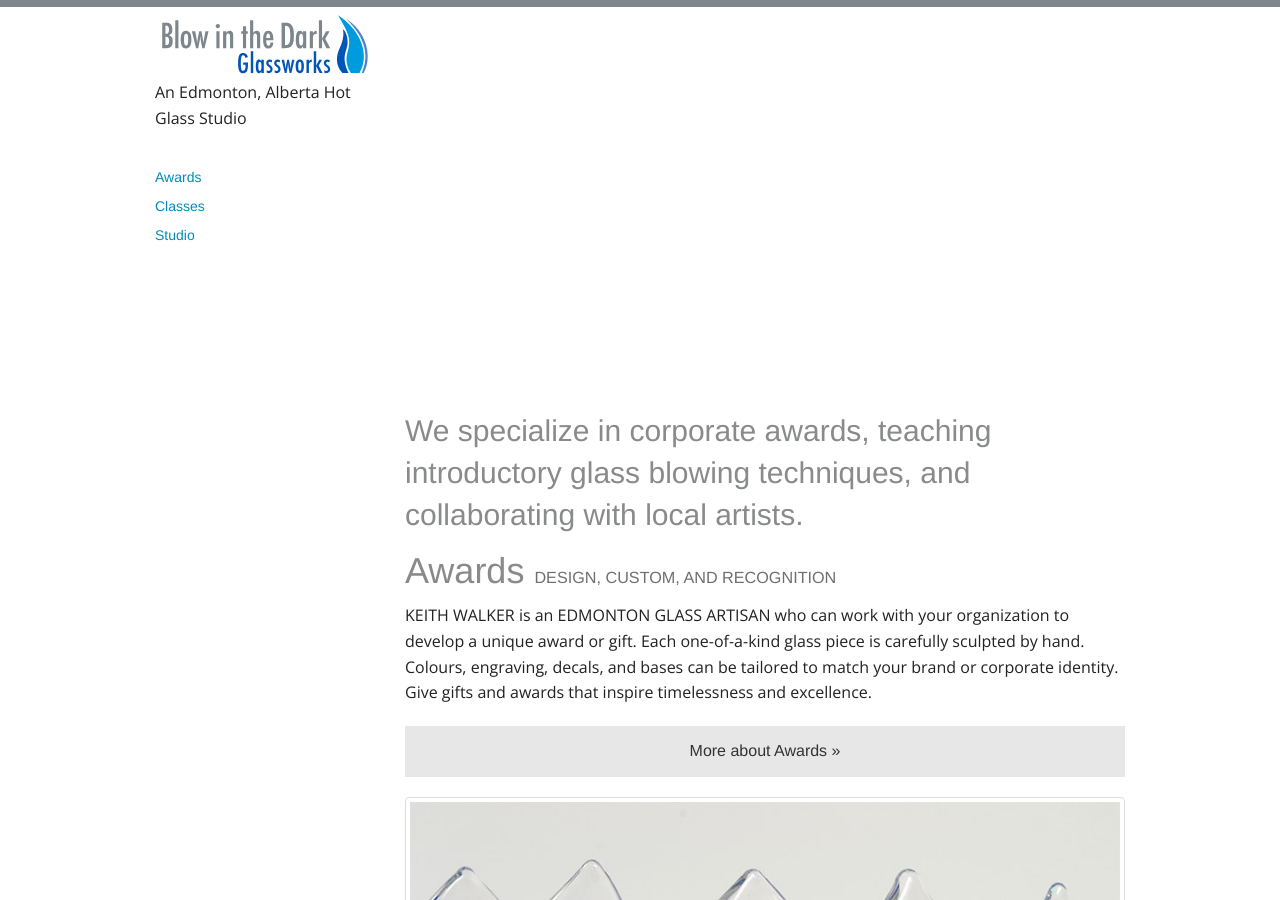
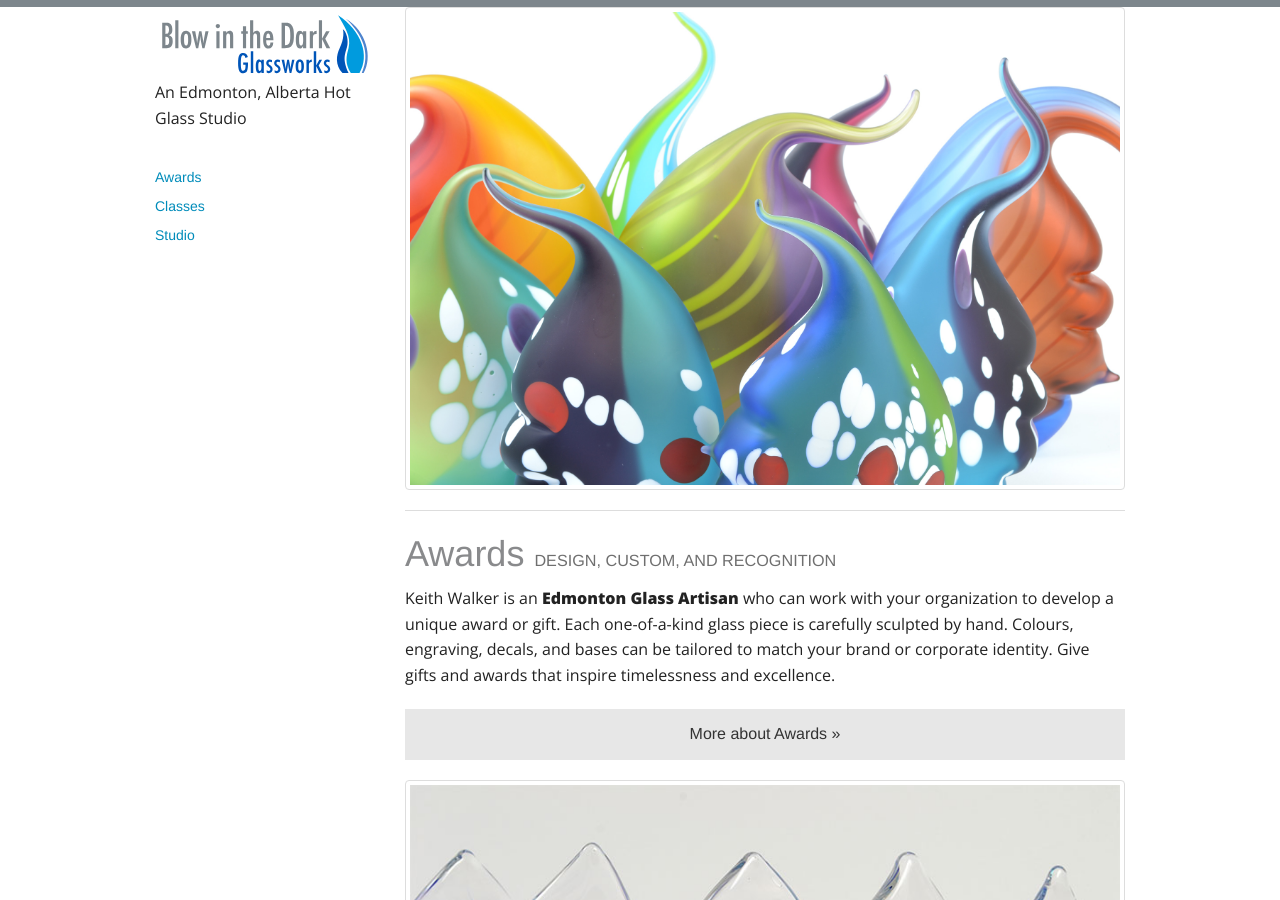
Before and after one commit to elidupuis/blowinthedark.ca, a Jekyll site: the page built from index.html, in a window 1280 px wide and 900 px high. Built offline with Jekyll 4.4.1, drawn with Linux system fonts in a browser that asks for light colours.

Commit message:
remove unneeded grid elements

```diff
--- a/index.html
+++ b/index.html
@@ -1,88 +1,37 @@
 ---
 layout: default
-title: Blow in the Dark Glassworks
+subhead: We specialize in corporate awards, teaching introductory glass blowing techniques, and collaborating with local artists.
+banner: img/hero.jpg
 ---
 
-
-<div class="hero" style="height:400px;"></div>
-      <h2>We specialize in corporate awards, teaching introductory glass blowing techniques, and collaborating with local artists.</h2>
-
-
-<!-- <div class="hero">
-  <div class="row">
-    <div class="column">
-      <h2 class="hero-title">Design and create one of a kind, hand blown glass sculptures.</h2>
-    </div>
-  </div>
-</div>
-
-<div class="quote l-mb3">
-  <div class="row">
-    <div class="column medium-9 medium-centered text-center">
-      <p class="quote-text">Each one-of-a-kind glass piece is carefully sculpted by hand.</p>
-    </div>
-  </div>
-</div>
- -->
+<hr>
 
 <section class="l-mb2">
-  <!-- <div class="text-center l-mb2">
-    <h1>Services</h1>
-  </div> -->
-  <div class="row l-mb3">
-    <div class="column">
   <h2 class="alpha">Awards <small>Design, Custom, And Recognition</small></h2>
-      <p>KEITH WALKER is an EDMONTON GLASS ARTISAN who can work with your organization to develop a unique award or gift. Each one-of-a-kind glass piece is carefully sculpted by hand. Colours, engraving, decals, and bases can be tailored to match your brand or corporate identity. Give gifts and awards that inspire timelessness and excellence.</p>
+  <p>Keith Walker is an <strong>Edmonton Glass Artisan</strong> who can work with your organization to develop a unique award or gift. Each one-of-a-kind glass piece is carefully sculpted by hand. Colours, engraving, decals, and bases can be tailored to match your brand or corporate identity. Give gifts and awards that inspire timelessness and excellence.</p>
   <a href="/awards/" class="button secondary expand">More about Awards &raquo;</a>
 
-    </div>
-    <div class="column">
   <p><img class="thumb" src="{{ site.assetpath }}img/awards.jpg" alt=""></p>
-    </div>
-  </div>
+</section>
 
-  <div class="row l-mb3">
-    <div class="column">
+<section class="l-mb2">
   <h2 class="alpha">Classes <small>Learn, Inspire, Create</small></h2>
   <p>At Blow In The Dark Glassworks students will learn the basics of the glassblowing process. Studio specializes in teaching beginners, classes are small and no experience necessary. Workshops run on the weekends and are offered in 1 day or 2 day intensive sessions.</p>
   <a href="/classes" class="button secondary expand">More about Classes &raquo;</a>
-    </div>
-    <div class="column">
   <p><img class="thumb" src="{{ site.assetpath }}img/classes.jpg" alt=""></p>
-    </div>
-  </div>
+</section>
 
-  <div class="row l-mb3">
-    <div class="column">
+<section class="l-mb2">
   <h2 class="alpha">Studio <small>Community, Projects, Collaborate</small></h2>
   <p>Hand blown glass artisans ready for collaboration with other local artists.</p>
   <p>Blow in the Dark Glassworks is an Edmonton based Hot Glass Studio. Keith Walker and his assistants create one of a kind glass sculptures, teach beginners on the glassmaking process and collaborate with other local artists on various projects.</p>
   <a href="/studio" class="button secondary expand">More about Studio &raquo;</a>
-    </div>
-    <div class="column">
+
   <p><img class="thumb" src="{{ site.assetpath }}img/studio.jpg" alt=""></p>
   <figcaption>Photo credit: <a href="http://www.andreakcreative.com/">Andrea Clark</a></figcaption>
-    </div>
-  </div>
-
-
 </section>
 
-<!-- <section>
-  <div class="row">
-    <div class="column">
-      <h2 class="subheader gamma">Happy Clients</h1>
-      <p>Previous happy clients include: APEGA, Capital Power Corporation City Of Edmonton, EMCN, Pride Festival, HIV Edmonton, and The Nina Haggerty Centre.</p>
-    </div>
-  </div>
-</section> -->
-
-
-  <section>
-    <div class="row l-mb3">
-      <div class="column">
+<section class="l-mb2">
   <h2 class="alpha">Contact <small>Get in touch</small></h2>
   <p>Inquiries for awards, classes, special projects can be sent to <a href="mailto:keith@blowinthedark.ca">keith@blowinthedark.ca</a>.</p>
-      </div>
-    </div>
 </section>
```
Lines whose indentation alone changed are shown as unchanged.
